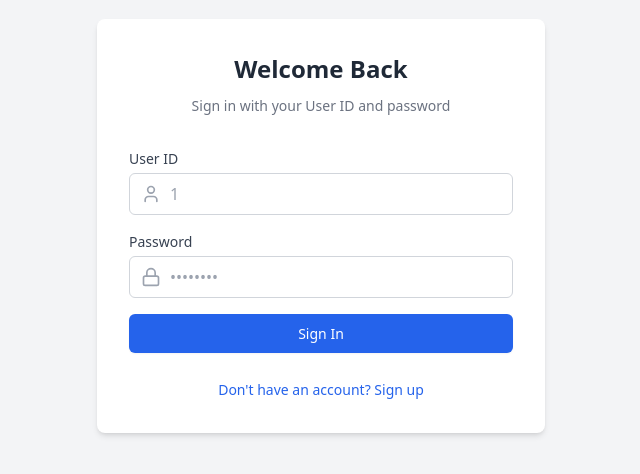
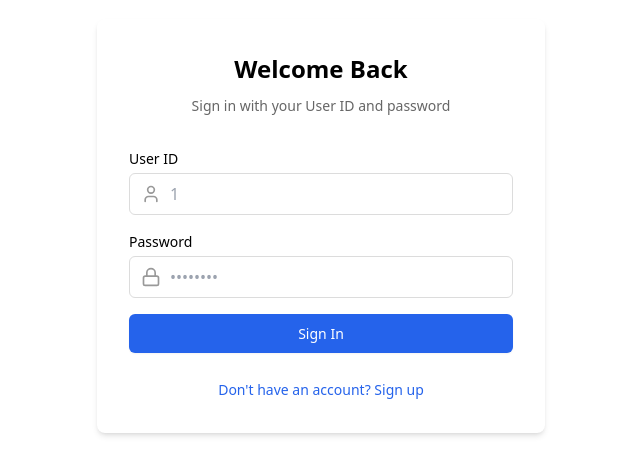
Before and after one commit to AmdirLeo/UR-IM-frontend, a React (Vite) app: page / in a window 1280 px wide. Shown: the part 174-648 px from the top of the page, without its empty margins (319-959 px from the left). Built offline with nearby package versions, Linux system fonts and the light colour scheme; no server answers.

Commit message:
refactor:make css files clearer

```diff
--- a/src/App.tsx
+++ b/src/App.tsx
@@ -51,7 +51,7 @@ function App() {
 
   if (!isAuthenticated) {
     return (
-      <div className="flex items-center justify-center min-h-screen bg-gray-100 text-gray-900 px-4">
+      <div className="flex items-center justify-center min-h-screen bg-primary text-primary px-4">
         <Auth onLoginSuccess={handleLoginSuccess} />
       </div>
     );
--- a/src/components/Auth.module.css
+++ b/src/components/Auth.module.css
@@ -1,5 +1,5 @@
 .authCard {
-  @apply w-full max-w-md bg-white rounded-lg shadow-md p-8;
+  @apply w-full max-w-md bg-primary rounded-lg shadow-md p-8;
 }
 
 .headerContainer {
@@ -7,11 +7,11 @@
 }
 
 .title {
-  @apply text-2xl font-bold text-gray-800;
+  @apply text-2xl font-bold text-primary;
 }
 
 .subtitle {
-  @apply text-sm text-gray-500 mt-2;
+  @apply text-sm text-secondary mt-2;
 }
 
 .errorAlert {
@@ -35,7 +35,7 @@
 }
 
 .label {
-  @apply block text-sm font-medium text-gray-700 mb-1;
+  @apply block text-sm font-medium text-primary mb-1;
 }
 
 .iconContainer {
@@ -43,11 +43,11 @@
 }
 
 .icon {
-  @apply h-5 w-5 text-gray-400;
+  @apply h-5 w-5 text-tertiary;
 }
 
 .input {
-  @apply pl-10 w-full p-2 border border-gray-300 rounded-md focus:ring-blue-500 focus:border-blue-500;
+  @apply pl-10 w-full p-2 border border-primary rounded-md focus:ring-blue-500 focus:border-blue-500;
 }
 
 .verificationRow {
@@ -59,7 +59,7 @@
 }
 
 .getCodeBtn {
-  @apply px-4 py-2 bg-gray-100 text-gray-700 border border-gray-300 rounded-md hover:bg-gray-200 disabled:opacity-50 text-sm whitespace-nowrap;
+  @apply px-4 py-2 bg-secondary text-primary border border-primary rounded-md hover:bg-hover disabled:opacity-50 text-sm whitespace-nowrap;
 }
 
 .submitBtn {
```
